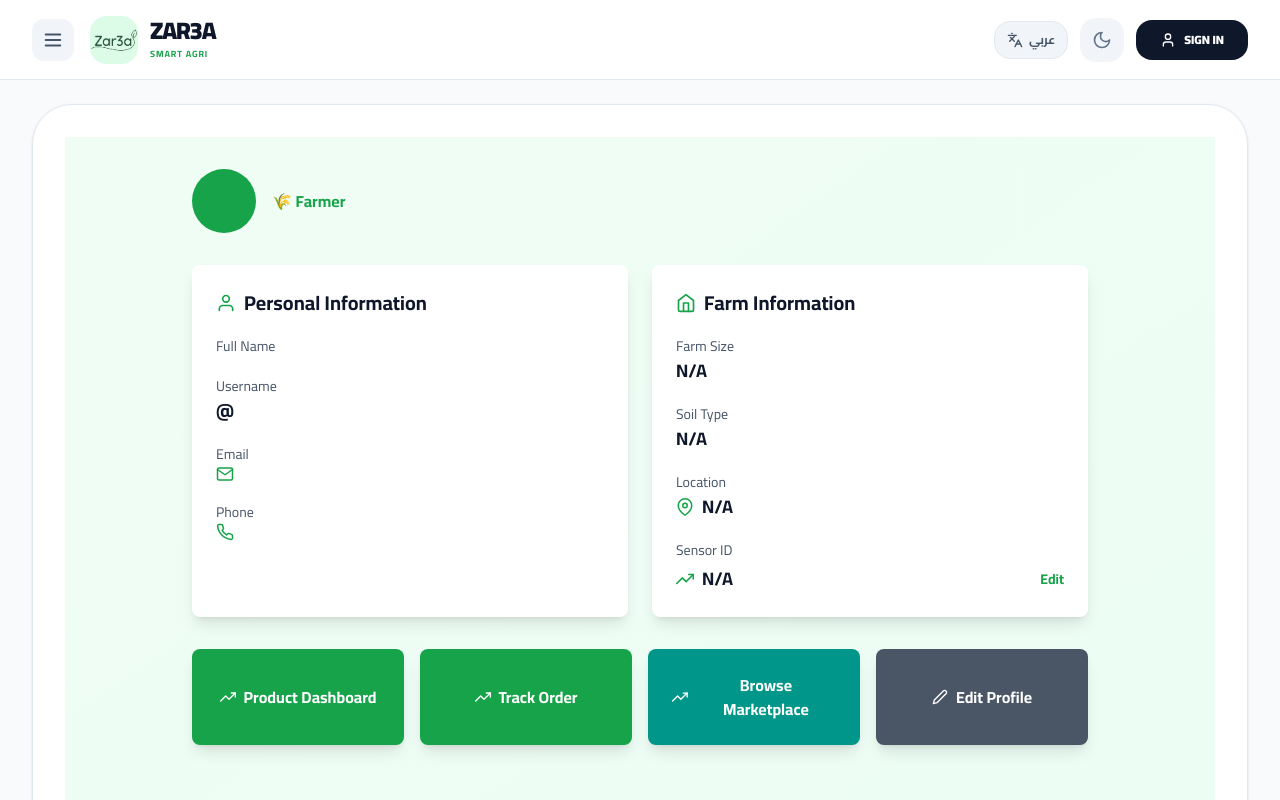
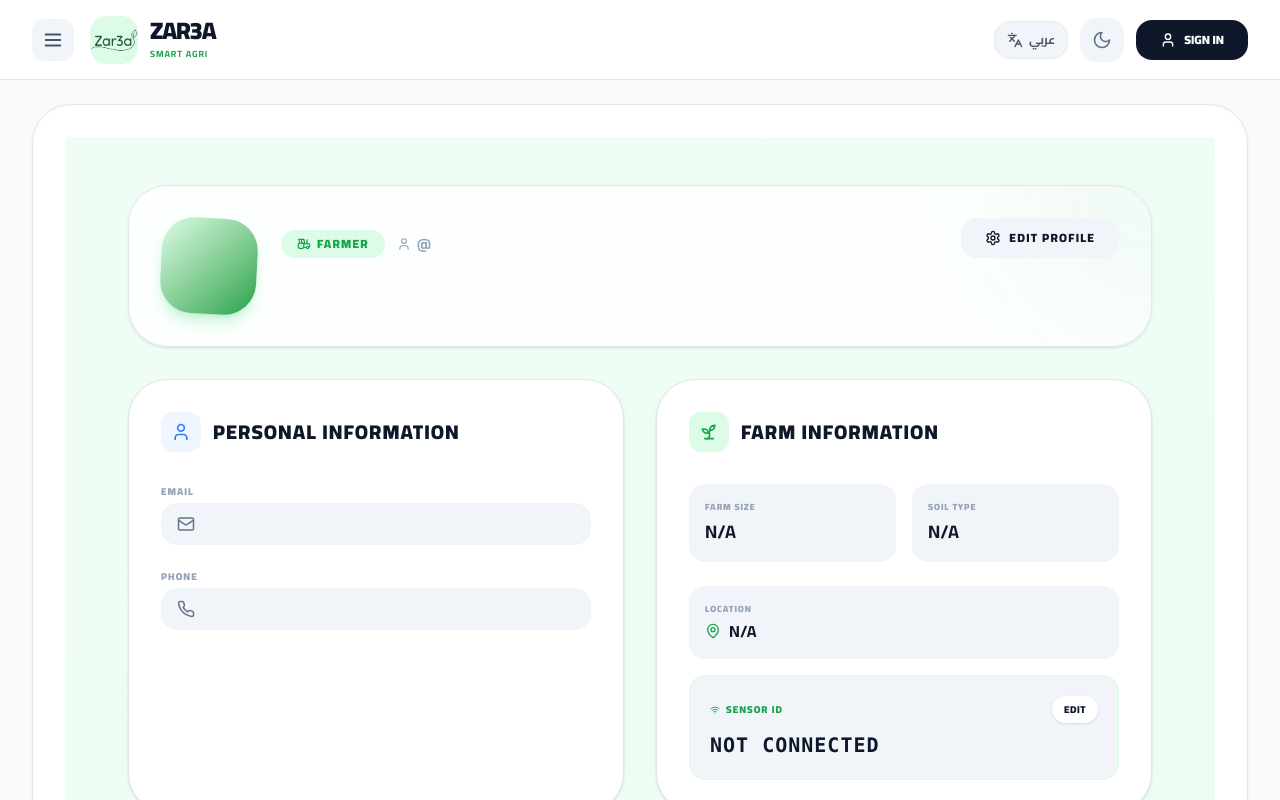
Before and after one commit to ahmedk41/zar3a, a React (Vite) app in the folder Zar3a/: page /profile/farmer in a window 1280 px wide. Built offline with nearby package versions, Linux system fonts and the light colour scheme; no server answers; what groq-sdk would draw is missing.

Commit message:
feat(profile, dashboard): completely overhaul Farmer Profile UI and rename boost button text

```diff
--- a/Zar3a/src/pages/Dashboard/ProductsDashboard.jsx
+++ b/Zar3a/src/pages/Dashboard/ProductsDashboard.jsx
@@ -286,9 +286,9 @@ export default function ProductsDashboard() {
             {filteredProducts.length > 0 && (
               <button
                 onClick={handleBoostAll}
-                className="flex-1 md:flex-none px-6 py-3 rounded-2xl font-black text-xs text-white bg-gradient-to-r from-yellow-400 to-amber-500 hover:from-yellow-500 hover:to-amber-600 shadow-lg shadow-amber-500/20 flex items-center justify-center gap-2 transition-all active:scale-95 uppercase tracking-wider"
+                className="flex-1 md:flex-none px-6 py-3.5 rounded-2xl font-black text-[11px] text-white bg-gradient-to-r from-yellow-400 to-amber-500 hover:from-yellow-500 hover:to-amber-600 shadow-lg shadow-amber-500/20 flex items-center justify-center gap-2 transition-all active:scale-95 uppercase tracking-widest"
               >
-                Boost All Products ✨
+                Premium Boost by 500 EGP ✨
               </button>
             )}
             <button
--- a/Zar3a/src/pages/Profiles/FarmerProfile.jsx
+++ b/Zar3a/src/pages/Profiles/FarmerProfile.jsx
@@ -1,6 +1,18 @@
 import { useState, useEffect } from "react";
 import { motion } from "framer-motion";
-import { FiEdit2, FiMapPin, FiHome, FiTrendingUp, FiUser, FiPhone, FiMail } from "react-icons/fi";
+import {
+  LuUser,
+  LuMapPin,
+  LuSprout,
+  LuPhone,
+  LuMail,
+  LuLayoutDashboard,
+  LuPackage,
+  LuStore,
+  LuSettings,
+  LuWifi,
+  LuTractor
+} from "react-icons/lu";
 import { Link } from "react-router-dom";
 import { useAuth } from "../../context/AuthContext";
 import { useLanguage } from "../../context/LanguageContext";
@@ -17,14 +29,13 @@ export default function FarmerProfile() {
 
   useEffect(() => {
     setLoading(false);
-    // Profile data comes from the user object
     setProfile(user);
   }, [user]);
 
   if (loading) {
     return (
       <div className="flex items-center justify-center min-h-screen">
-        <div className="animate-spin rounded-full h-12 w-12 border-b-2 border-green-600"></div>
+        <div className="animate-spin rounded-full h-12 w-12 border-b-2 border-primary-base"></div>
       </div>
     );
   }
@@ -48,62 +59,74 @@ export default function FarmerProfile() {
   };
 
   return (
-    <div className="min-h-screen bg-gradient-to-br from-green-50 to-emerald-50 dark:from-green-900/20 dark:to-emerald-900/20 py-8 px-4">
-      <div className="max-w-4xl mx-auto">
-        {/* Header */}
+    <div className="min-h-screen bg-gradient-to-br from-green-50 to-emerald-50 dark:from-slate-950 dark:to-slate-900 py-12 px-4 md:px-8 text-left">
+      <div className="max-w-5xl mx-auto space-y-8">
+
+        {/* Header Section */}
         <motion.div
           initial={{ opacity: 0, y: -20 }}
           animate={{ opacity: 1, y: 0 }}
-          className="mb-8"
+          className="bg-surface-card/80 dark:bg-slate-900/80 backdrop-blur-md p-8 rounded-[2.5rem] border border-border-default dark:border-slate-800 shadow-sm relative overflow-hidden"
         >
-          <div className="flex items-center gap-4 mb-6">
-            <div className="w-16 h-16 bg-primary-base rounded-full flex items-center justify-center text-white text-2xl font-bold">
-              {profile?.fullName?.charAt(0)}
+          <div className="absolute top-0 right-0 w-64 h-64 bg-primary-base/5 rounded-full blur-3xl -z-10 translate-x-1/2 -translate-y-1/2"></div>
+
+          <div className="flex flex-col md:flex-row items-center md:items-start gap-6 relative z-10">
+            <div className="w-24 h-24 bg-gradient-to-br from-primary-light to-primary-base rounded-[2rem] flex items-center justify-center text-white text-4xl font-black shadow-lg shadow-green-500/20 rotate-3 transition-transform hover:rotate-0">
+              {profile?.fullName?.charAt(0).toUpperCase()}
             </div>
-            <div>
-              <h1 className="text-4xl font-bold text-text-main dark:text-white">
+            <div className="text-center md:text-left flex-1">
+              <h1 className="text-4xl font-[1000] text-text-main dark:text-white tracking-tight">
                 {profile?.fullName}
               </h1>
-              <p className="text-primary-base dark:text-green-400 font-semibold">🌾 {t("profile.farmer")}</p>
+              <div className="flex flex-wrap items-center justify-center md:justify-start gap-3 mt-3">
+                <span className="bg-primary-light dark:bg-emerald-950/40 text-primary-base dark:text-emerald-400 px-4 py-1.5 rounded-full text-xs font-black uppercase tracking-widest flex items-center gap-1.5">
+                  <LuTractor size={14} /> {t("profile.farmer")}
+                </span>
+                <span className="text-sm font-bold text-text-disabled flex items-center gap-1.5">
+                  <LuUser size={14} /> @{profile?.username}
+                </span>
+              </div>
+            </div>
+            <div className="mt-4 md:mt-0">
+              <Link
+                to="/settings"
+                className="px-6 py-3 bg-surface-secondary dark:bg-slate-800 text-text-main dark:text-white rounded-2xl font-black text-xs hover:bg-gray-200 dark:hover:bg-slate-700 transition flex items-center gap-2 uppercase tracking-widest"
+              >
+                <LuSettings size={16} /> Edit Profile
+              </Link>
             </div>
           </div>
         </motion.div>
 
-        {/* Profile Cards Grid */}
-        <div className="grid grid-cols-1 md:grid-cols-2 gap-6 mb-8">
+        <div className="grid grid-cols-1 lg:grid-cols-2 gap-8">
+
           {/* Personal Information */}
           <motion.div
             initial={{ opacity: 0, y: 20 }}
             animate={{ opacity: 1, y: 0 }}
             transition={{ delay: 0.1 }}
-            className="bg-surface-card dark:bg-gray-800 rounded-lg shadow-lg p-6"
+            className="bg-surface-card dark:bg-slate-900 rounded-[2.5rem] p-8 border border-border-default dark:border-slate-800 shadow-sm"
           >
-            <h2 className="text-xl font-bold text-text-main dark:text-white mb-4 flex items-center gap-2">
-              <FiUser className="text-primary-base" /> {t("profile.personalInfo")}
-            </h2>
-            <div className="space-y-4">
-              <div>
-                <label className="text-sm text-text-subtle dark:text-text-disabled">{t("profile.fullName")}</label>
-                <p className="text-lg font-semibold text-text-main dark:text-white">
-                  {profile?.fullName}
+            <div className="flex items-center gap-3 mb-8">
+              <div className="w-10 h-10 bg-blue-50 dark:bg-blue-900/20 text-blue-500 rounded-xl flex items-center justify-center">
+                <LuUser size={20} />
+              </div>
+              <h2 className="text-xl font-black text-text-main dark:text-white uppercase tracking-wider">
+                {t("profile.personalInfo")}
+              </h2>
+            </div>
+
+            <div className="space-y-6">
+              <div className="flex flex-col">
+                <label className="text-[10px] font-black text-text-disabled uppercase tracking-widest mb-1">{t("profile.email")}</label>
+                <p className="text-lg font-bold text-text-main dark:text-white flex items-center gap-3 bg-surface-secondary dark:bg-slate-800 px-4 py-3 rounded-2xl">
+                  <LuMail className="text-text-muted" /> {profile?.email}
                 </p>
               </div>
-              <div>
-                <label className="text-sm text-text-subtle dark:text-text-disabled">{t("profile.username")}</label>
-                <p className="text-lg font-semibold text-text-main dark:text-white">
-                  @{profile?.username}
-                </p>
-              </div>
-              <div>
-                <label className="text-sm text-text-subtle dark:text-text-disabled">{t("profile.email")}</label>
-                <p className="text-lg font-semibold text-text-main dark:text-white flex items-center gap-2">
-                  <FiMail className="text-primary-base" /> {profile?.email}
-                </p>
-              </div>
-              <div>
-                <label className="text-sm text-text-subtle dark:text-text-disabled">{t("profile.phone")}</label>
-                <p className="text-lg font-semibold text-text-main dark:text-white flex items-center gap-2">
-                  <FiPhone className="text-primary-base" /> {profile?.phone}
+              <div className="flex flex-col">
+                <label className="text-[10px] font-black text-text-disabled uppercase tracking-widest mb-1">{t("profile.phone")}</label>
+                <p className="text-lg font-bold text-text-main dark:text-white flex items-center gap-3 bg-surface-secondary dark:bg-slate-800 px-4 py-3 rounded-2xl">
+                  <LuPhone className="text-text-muted" /> {profile?.phone}
                 </p>
               </div>
             </div>
@@ -114,114 +137,140 @@ export default function FarmerProfile() {
             initial={{ opacity: 0, y: 20 }}
             animate={{ opacity: 1, y: 0 }}
             transition={{ delay: 0.2 }}
-            className="bg-surface-card dark:bg-gray-800 rounded-lg shadow-lg p-6"
+            className="bg-surface-card dark:bg-slate-900 rounded-[2.5rem] p-8 border border-border-default dark:border-slate-800 shadow-sm"
           >
-            <h2 className="text-xl font-bold text-text-main dark:text-white mb-4 flex items-center gap-2">
-              <FiHome className="text-primary-base" /> {t("profile.farmInfo")}
-            </h2>
-            <div className="space-y-4">
-              <div>
-                <label className="text-sm text-text-subtle dark:text-text-disabled">{t("profile.farmSize")}</label>
-                <p className="text-lg font-semibold text-text-main dark:text-white">
+            <div className="flex items-center gap-3 mb-8">
+              <div className="w-10 h-10 bg-primary-light dark:bg-emerald-950/20 text-primary-base dark:text-emerald-400 rounded-xl flex items-center justify-center">
+                <LuSprout size={20} />
+              </div>
+              <h2 className="text-xl font-black text-text-main dark:text-white uppercase tracking-wider">
+                {t("profile.farmInfo")}
+              </h2>
+            </div>
+
+            <div className="grid grid-cols-2 gap-4 mb-6">
+              <div className="bg-surface-secondary dark:bg-slate-800 p-4 rounded-2xl">
+                <label className="text-[9px] font-black text-text-disabled uppercase tracking-widest block mb-1">{t("profile.farmSize")}</label>
+                <p className="text-lg font-bold text-text-main dark:text-white">
                   {profile?.FarmerProfile?.farmSize || t("admin.cvNA")}
                 </p>
               </div>
-              <div>
-                <label className="text-sm text-text-subtle dark:text-text-disabled">{t("profile.soilType")}</label>
-                <p className="text-lg font-semibold text-text-main dark:text-white">
+              <div className="bg-surface-secondary dark:bg-slate-800 p-4 rounded-2xl">
+                <label className="text-[9px] font-black text-text-disabled uppercase tracking-widest block mb-1">{t("profile.soilType")}</label>
+                <p className="text-lg font-bold text-text-main dark:text-white">
                   {profile?.FarmerProfile?.soilType || t("admin.cvNA")}
                 </p>
               </div>
-              <div>
-                <label className="text-sm text-text-subtle dark:text-text-disabled">{t("profile.location")}</label>
-                <p className="text-lg font-semibold text-text-main dark:text-white flex items-center gap-2">
-                  <FiMapPin className="text-primary-base" /> {profile?.FarmerProfile?.location || t("admin.cvNA")}
+            </div>
+
+            <div className="space-y-4">
+              <div className="bg-surface-secondary dark:bg-slate-800 p-4 rounded-2xl">
+                <label className="text-[9px] font-black text-text-disabled uppercase tracking-widest block mb-1">{t("profile.location")}</label>
+                <p className="text-base font-bold text-text-main dark:text-white flex items-center gap-2">
+                  <LuMapPin className="text-primary-base shrink-0" /> <span className="truncate">{profile?.FarmerProfile?.location || t("admin.cvNA")}</span>
                 </p>
               </div>
-              <div>
-                <label className="text-sm text-text-subtle dark:text-text-disabled">{t("profile.sensorId") || "Sensor ID"}</label>
+
+              <div className="bg-surface-secondary dark:bg-slate-800 p-5 rounded-2xl border border-primary-light dark:border-emerald-950">
+                <div className="flex items-center justify-between mb-2">
+                  <label className="text-[10px] font-black text-primary-base uppercase tracking-widest flex items-center gap-1.5">
+                    <LuWifi /> {t("profile.sensorId") || "Smart Sensor ID"}
+                  </label>
+                  {!editingSensor && (
+                    <button
+                      onClick={() => {
+                        setNewSensorId(profile?.FarmerProfile?.sensorId || "");
+                        setEditingSensor(true);
+                      }}
+                      className="text-[10px] bg-white dark:bg-slate-700 px-3 py-1.5 rounded-full font-black text-text-main dark:text-white hover:text-primary-base transition shadow-sm uppercase tracking-wider"
+                    >
+                      Edit
+                    </button>
+                  )}
+                </div>
 
                 {editingSensor ? (
-                  <form onSubmit={handleUpdateSensor} className="mt-2 flex flex-col gap-2">
+                  <form onSubmit={handleUpdateSensor} className="mt-3 flex flex-col gap-3">
                     <input
                       type="text"
                       value={newSensorId}
                       onChange={(e) => setNewSensorId(e.target.value)}
                       placeholder="Enter Sensor ID"
-                      className="px-4 py-2 border rounded-lg dark:bg-gray-700 dark:border-gray-600 dark:text-white"
+                      className="w-full bg-white dark:bg-slate-900 border-none rounded-xl px-4 py-3 focus:ring-2 focus:ring-primary-base dark:text-white outline-none font-mono text-sm font-bold shadow-inner"
                       disabled={isUpdating}
                     />
-                    {sensorError && <p className="text-red-500 text-xs">{sensorError}</p>}
-                    <div className="flex gap-2">
+                    {sensorError && <p className="text-red-500 text-[10px] font-bold uppercase tracking-wide">{sensorError}</p>}
+                    <div className="flex gap-2 mt-1">
                       <button
                         type="submit"
                         disabled={isUpdating}
-                        className="px-4 py-2 bg-primary-base text-white rounded-lg text-sm font-bold hover:bg-primary-hover transition"
+                        className="flex-1 py-3 bg-primary-base text-white rounded-xl text-[10px] font-black hover:bg-primary-hover transition uppercase tracking-widest"
                       >
-                        {isUpdating ? "Saving..." : "Save Sensor"}
+                        {isUpdating ? "Saving..." : "Save ID"}
                       </button>
                       <button
                         type="button"
                         onClick={() => setEditingSensor(false)}
-                        className="px-4 py-2 bg-gray-200 dark:bg-gray-700 rounded-lg text-sm font-bold hover:bg-gray-300 transition"
+                        className="flex-1 py-3 bg-gray-200 dark:bg-slate-700 text-slate-700 dark:text-slate-200 rounded-xl text-[10px] font-black hover:bg-gray-300 transition uppercase tracking-widest"
                       >
                         Cancel
                       </button>
                     </div>
                   </form>
                 ) : (
-                  <div className="flex justify-between items-center mt-1">
-                    <p className="text-lg font-semibold text-text-main dark:text-white flex items-center gap-2">
-                      <FiTrendingUp className="text-primary-base" /> {profile?.FarmerProfile?.sensorId || t("admin.cvNA")}
-                    </p>
-                    <button
-                      onClick={() => {
-                        setNewSensorId(profile?.FarmerProfile?.sensorId || "");
-                        setEditingSensor(true);
-                      }}
-                      className="text-sm text-primary-base hover:text-green-700 dark:text-green-400 font-bold"
-                    >
-                      Edit
-                    </button>
-                  </div>
+                  <p className="text-xl font-black text-text-main dark:text-white font-mono tracking-wider">
+                    {profile?.FarmerProfile?.sensorId || "NOT CONNECTED"}
+                  </p>
                 )}
               </div>
             </div>
           </motion.div>
         </div>
 
-        {/* Quick Actions */}
+        {/* Quick Actions Panel */}
         <motion.div
           initial={{ opacity: 0, y: 20 }}
           animate={{ opacity: 1, y: 0 }}
           transition={{ delay: 0.3 }}
-          className="grid grid-cols-1 sm:grid-cols-2 md:grid-cols-4 gap-4"
+          className="grid grid-cols-1 sm:grid-cols-3 gap-4"
         >
           <Link
             to="/products-dashboard"
-            className="bg-primary-base text-white rounded-lg shadow-lg p-6 hover:shadow-xl transition text-center font-semibold flex items-center justify-center gap-2"
+            className="group relative overflow-hidden bg-gradient-to-br from-green-500 to-emerald-600 rounded-[2rem] p-6 text-white shadow-lg hover:-translate-y-1 transition-all duration-300 flex flex-col justify-between h-40"
           >
-            <FiTrendingUp /> {t("profile.prodDash")}
+            <div className="absolute top-0 right-0 w-32 h-32 bg-white/10 rounded-full blur-2xl -mr-10 -mt-10 transition-transform group-hover:scale-150"></div>
+            <LuLayoutDashboard size={32} className="opacity-80" />
+            <div>
+              <h3 className="text-lg font-black uppercase tracking-wider">{t("profile.prodDash")}</h3>
+              <p className="text-[10px] font-bold opacity-80 uppercase tracking-widest mt-1">Manage Offerings</p>
+            </div>
           </Link>
+
           <Link
             to="/track-orders"
-            className="bg-primary-base text-white rounded-lg shadow-lg p-6 hover:shadow-xl transition text-center font-semibold flex items-center justify-center gap-2"
+            className="group relative overflow-hidden bg-gradient-to-br from-slate-800 to-slate-900 rounded-[2rem] p-6 text-white shadow-lg hover:-translate-y-1 transition-all duration-300 flex flex-col justify-between h-40"
           >
-            <FiTrendingUp /> {t("profile.trackOrder")}
+            <div className="absolute top-0 right-0 w-32 h-32 bg-white/5 rounded-full blur-2xl -mr-10 -mt-10 transition-transform group-hover:scale-150"></div>
+            <LuPackage size={32} className="opacity-80" />
+            <div>
+              <h3 className="text-lg font-black uppercase tracking-wider">{t("profile.trackOrder")}</h3>
+              <p className="text-[10px] font-bold opacity-80 uppercase tracking-widest mt-1">View Purchases</p>
+            </div>
           </Link>
+
           <Link
             to="/marketplace"
-            className="bg-teal-600 text-white rounded-lg shadow-lg p-6 hover:shadow-xl transition text-center font-semibold flex items-center justify-center gap-2"
+            className="group relative overflow-hidden bg-gradient-to-br from-teal-500 to-cyan-600 rounded-[2rem] p-6 text-white shadow-lg hover:-translate-y-1 transition-all duration-300 flex flex-col justify-between h-40"
           >
-            <FiTrendingUp /> {t("profile.browseMarket")}
-          </Link>
-          <Link
-            to="/settings"
-            className="bg-gray-600 text-white rounded-lg shadow-lg p-6 hover:shadow-xl transition text-center font-semibold flex items-center justify-center gap-2"
-          >
-            <FiEdit2 /> {t("profile.editProfile")}
+            <div className="absolute top-0 right-0 w-32 h-32 bg-white/10 rounded-full blur-2xl -mr-10 -mt-10 transition-transform group-hover:scale-150"></div>
+            <LuStore size={32} className="opacity-80" />
+            <div>
+              <h3 className="text-lg font-black uppercase tracking-wider">{t("profile.browseMarket")}</h3>
+              <p className="text-[10px] font-bold opacity-80 uppercase tracking-widest mt-1">Explore Products</p>
+            </div>
           </Link>
         </motion.div>
+
       </div>
     </div>
   );
```
